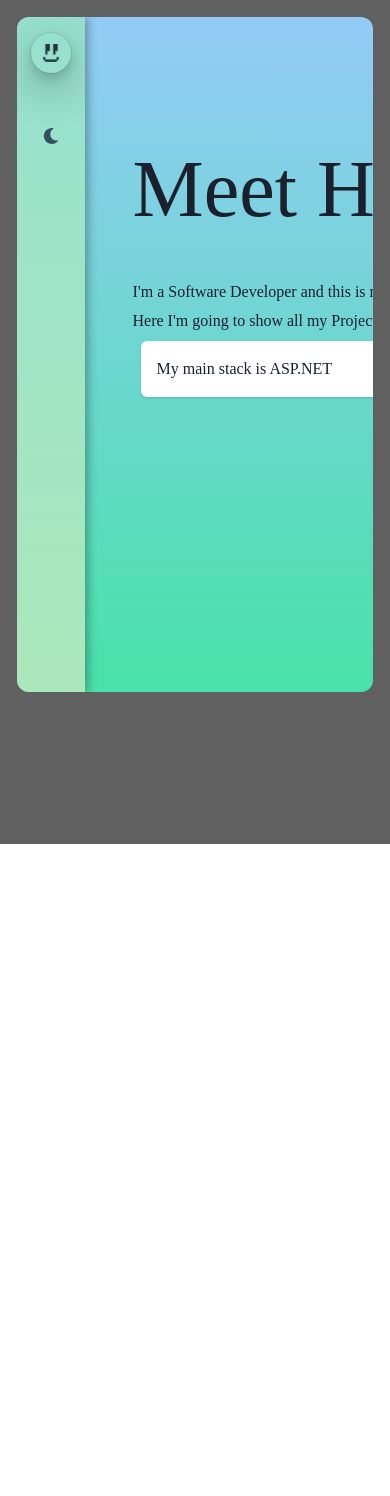
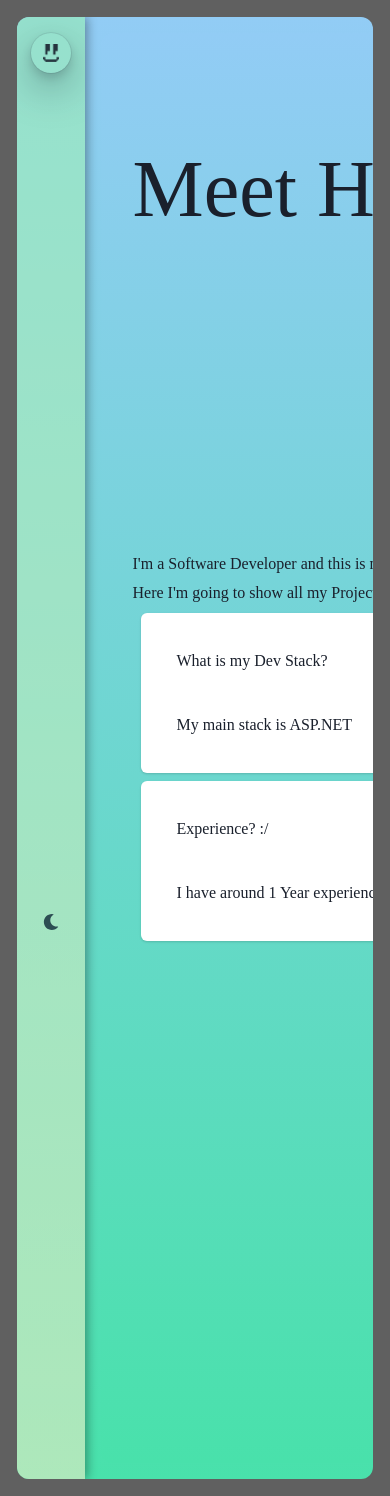
Before and after one commit to H4r0l/newPortfolio, a React (Vite) app: page / in a window 390 px wide. Before the commit the page ends 844 px from the top, so only its background shows below. Built offline with nearby package versions, Linux system fonts and the light colour scheme.

Commit message:
Feat: update on responsive view

```diff
--- a/src/App.jsx
+++ b/src/App.jsx
@@ -7,6 +7,8 @@ import {
   Text,
   useColorMode,
   Heading,
+  CardHeader,
+  CardBody
 } from "@chakra-ui/react";
 import Navbar from "./components/Navbar";
 import { motion } from "framer-motion";
@@ -83,16 +85,14 @@ function App() {
                   I'm a Software Developer and this is my portfolio
                 </Text>
                 Here I'm going to show all my Projects & Skills :)
-                <Grid templateColumns="repeat(3, 1fr)">
+                <Grid display={{md: "flex"}} templateColumns="repeat(3, 1fr)">
                   <Card padding="1rem" margin={2} width="24rem">
-                    My main stack is ASP.NET
+                    <CardHeader>What is my Dev Stack?</CardHeader>
+                    <CardBody>My main stack is ASP.NET</CardBody>
                   </Card>
                   <Card padding="1rem" margin={2} width="24rem">
-                    I have around 1 Year experience
-                  </Card>
-
-                  <Card padding="1rem" margin={2} width="24rem">
-                    I have around 1 Year experience
+                    <CardHeader>Experience? :/</CardHeader>
+                    <CardBody>I have around 1 Year experience</CardBody>
                   </Card>
                 </Grid>
               </motion.div>
```
